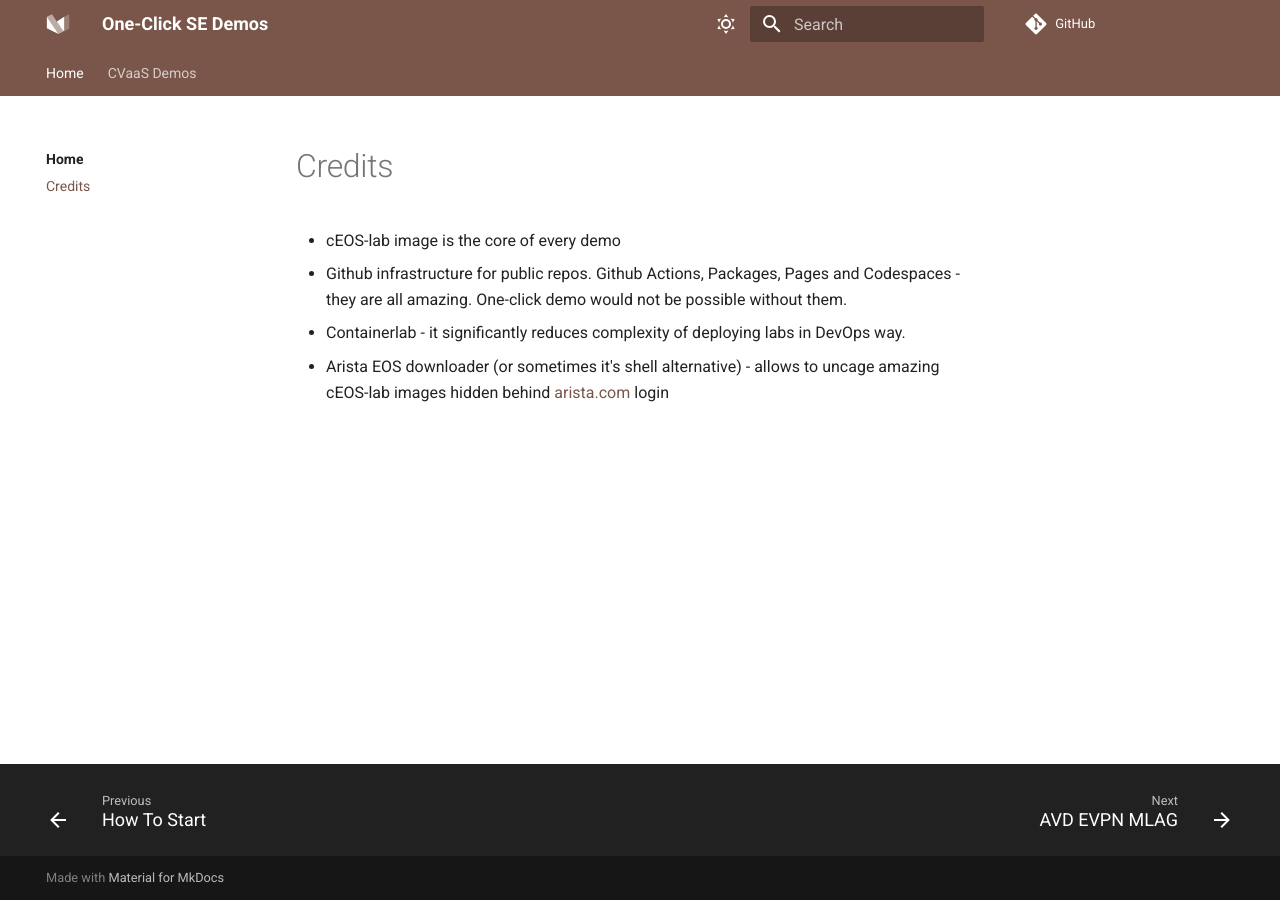
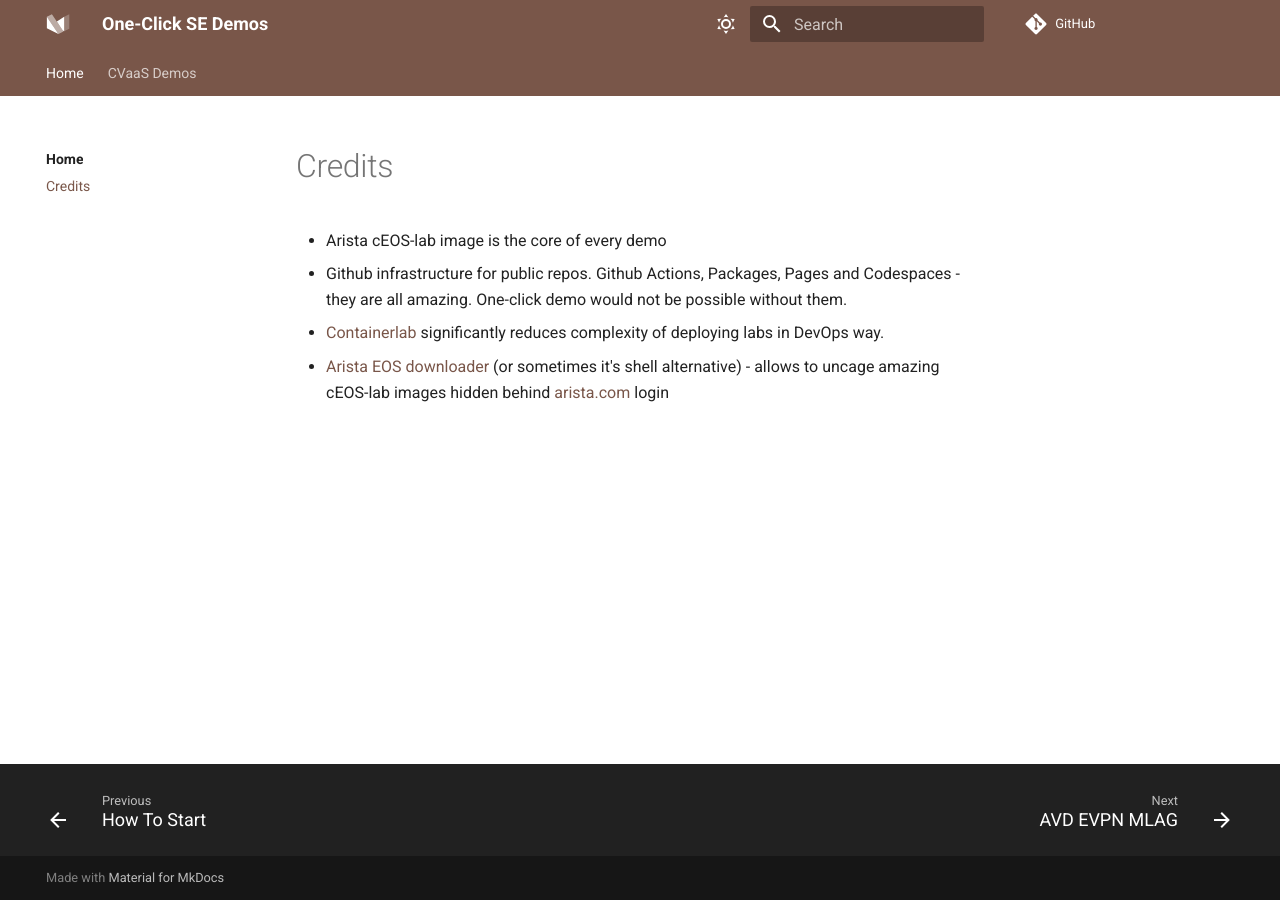
Before and after one commit to arista-netdevops-community/one-click-se-demos, an MkDocs documentation site: the page built from docs/credits.md, in a window 1280 px wide. Built offline with MkDocs 1.6.1 and Material for MkDocs 9.7.7, drawn with Linux system fonts in a browser that asks for light colours; comment, search, counter and statistics services are not loaded.

Commit message:
update mkdocs

```diff
--- a/docs/credits.md
+++ b/docs/credits.md
@@ -1,6 +1,6 @@
 # Credits
 
-- cEOS-lab image is the core of every demo
+- Arista cEOS-lab image is the core of every demo
 - Github infrastructure for public repos. Github Actions, Packages, Pages and Codespaces - they are all amazing. One-click demo would not be possible without them.
-- Containerlab - it significantly reduces complexity of deploying labs in DevOps way.
-- Arista EOS downloader (or sometimes it's shell alternative) - allows to uncage amazing cEOS-lab images hidden behind [arista.com](arista.com) login
+- [Containerlab](https://containerlab.dev/) significantly reduces complexity of deploying labs in DevOps way.
+- [Arista EOS downloader](https://pypi.org/project/eos-downloader/) (or sometimes it's shell alternative) - allows to uncage amazing cEOS-lab images hidden behind [arista.com](arista.com) login
```
Also changed, not shown: docs/cvaas/avd-evpn-aa.md (+7 -1 lines), docs/cvaas/avd-evpn-mlag.md (+7 -1 lines).
